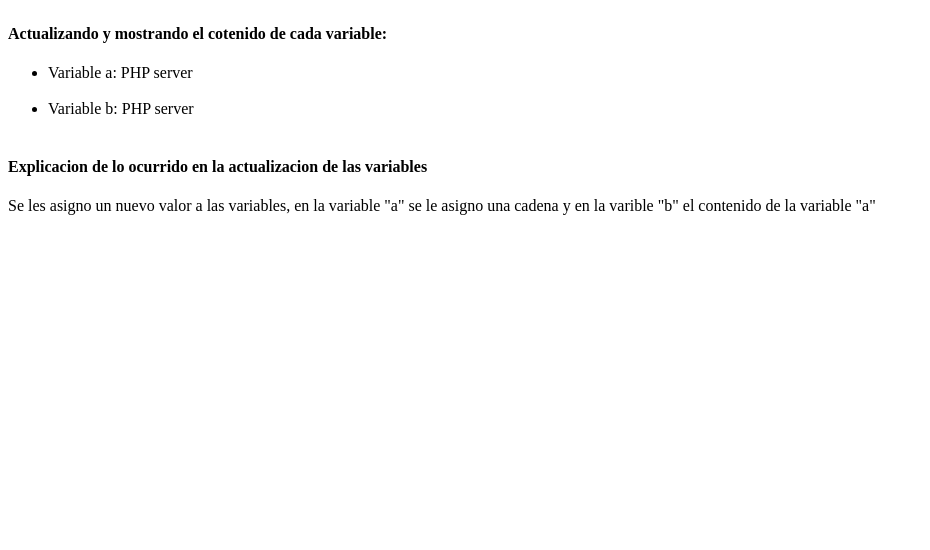
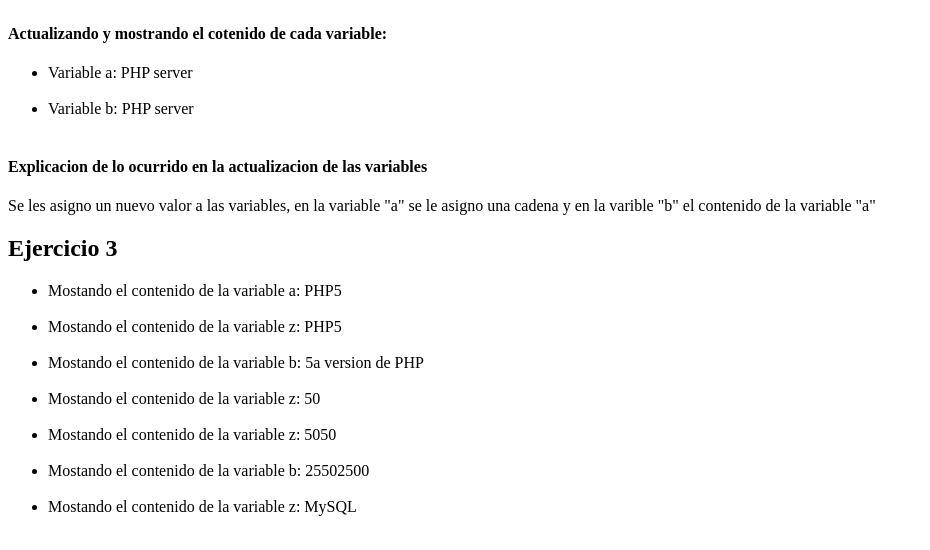
Before and after one commit to IsraelMorant/tecweb, a PHP site: page / in a window 1280 px wide. Shown: the part 517-1067 px from the top of the page, without its empty margins (0-930 px from the left). Before the commit the page ends 732 px from the top, so only its background shows below. Run offline with PHP 8.4, Linux system fonts and the light colour scheme.

Commit message:
Ejercicio 3 Agregado

```diff
--- a/practicas/p05/index.php
+++ b/practicas/p05/index.php
@@ -65,6 +65,33 @@
 
     ?>
 
+    <h2>Ejercicio 3</h2>
+
+    <?php
+
+
+    echo "<ul>";
+    $a = "PHP5";
+    echo "<li>Mostando el contenido de la variable a: $a </li><br>";
+    $z[] = &$a;
+    echo "<li>Mostando el contenido de la variable z: $z[0] </li><br>";
+    $b = "5a version de PHP";
+    echo "<li>Mostando el contenido de la variable b: $b </li><br>";
+
+    @$c = $b*10;
+    echo "<li>Mostando el contenido de la variable z: $c </li><br>";
+
+    $a .= $b;
+    echo "<li>Mostando el contenido de la variable z: $a </li><br>";
+
+    $b *= $c;
+    echo "<li>Mostando el contenido de la variable b: $b </li><br>";
+
+     $z[0] = "MySQL";
+    echo "<li>Mostando el contenido de la variable z: $z[0] </li><br>";
+    echo "</ul>";
+
+    ?>
 
 </body>
 </html>
```
